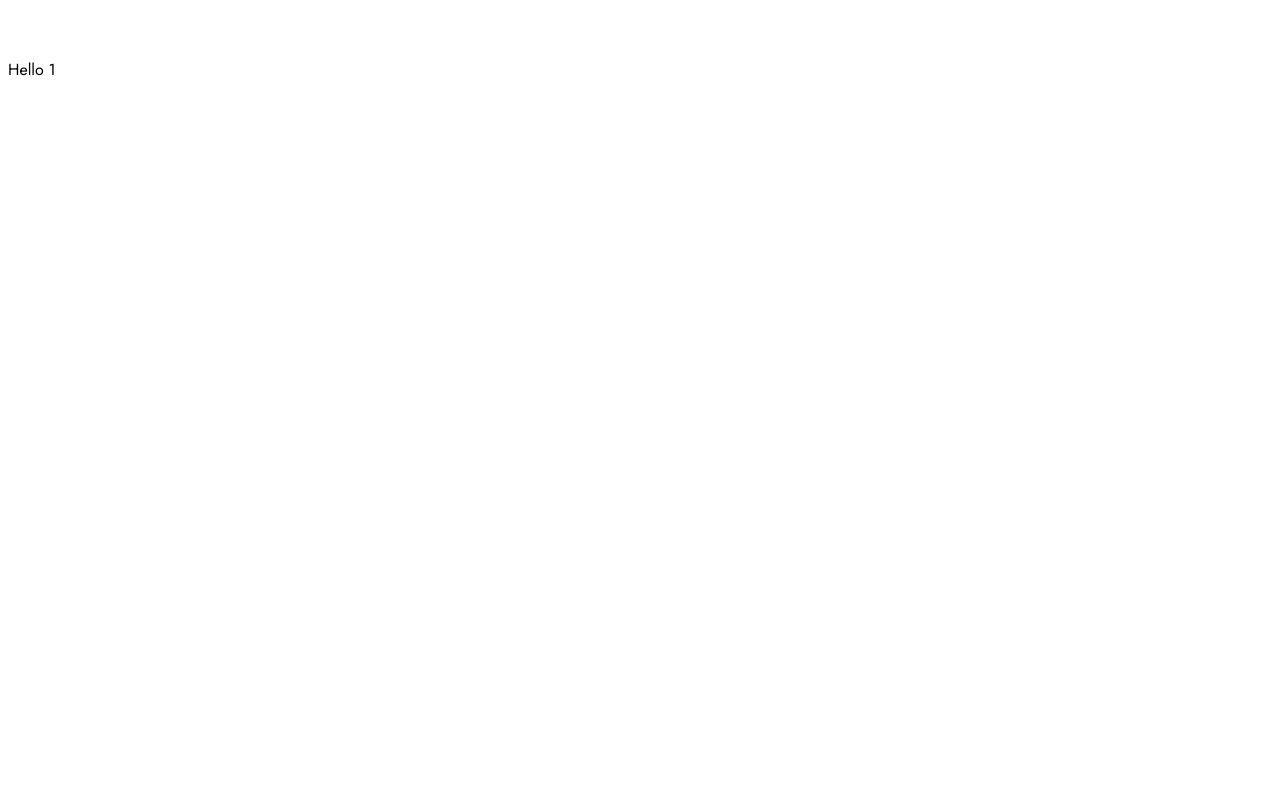
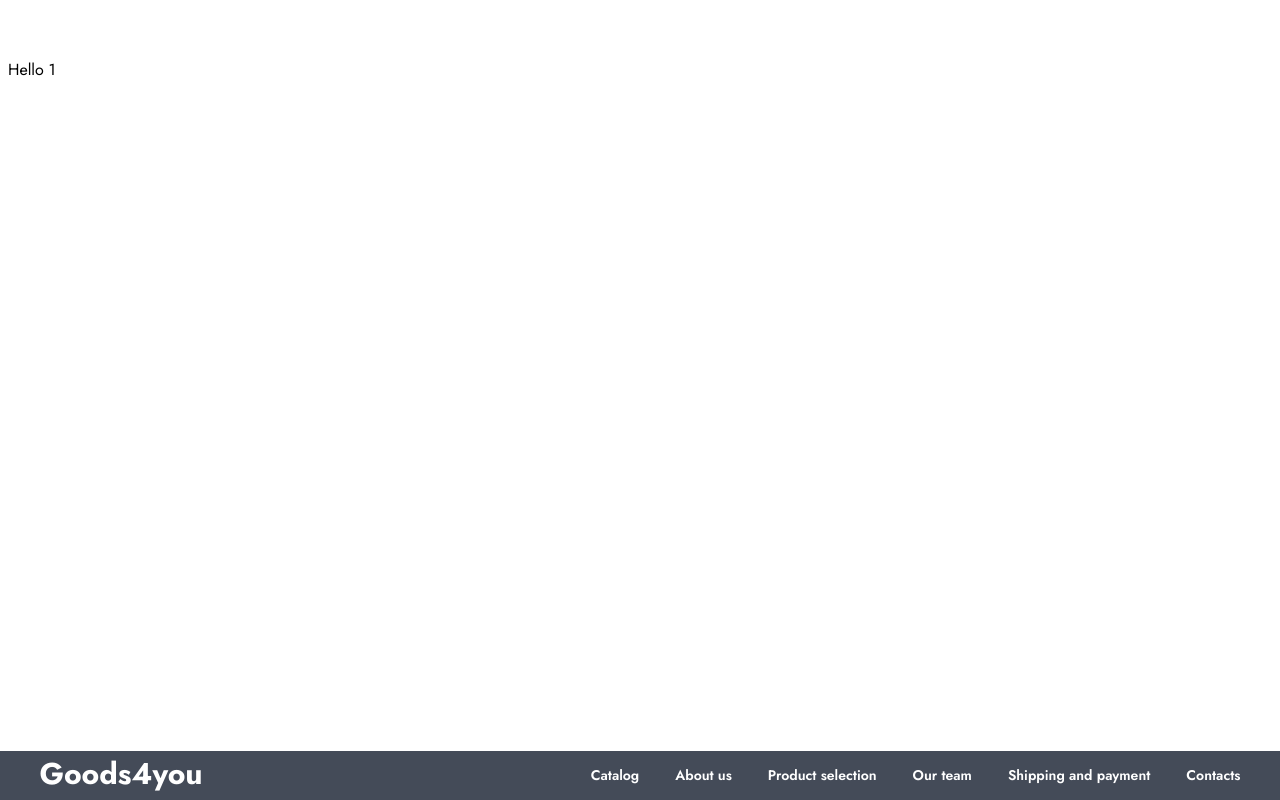
Before and after one commit to Rus7Iv/catalog-t1, a React (Vite) app: page / in a window 1280 px wide. Built offline with nearby package versions, Linux system fonts and the light colour scheme.

Commit message:
added footer and navigation

```diff
--- a/src/App.tsx
+++ b/src/App.tsx
@@ -1,3 +1,4 @@
+import Footer from "./components/Footer/Footer"
 import Header from "./components/Header/Header"
 import MainPage from "./pages/MainPage/MainPage"
 
@@ -6,6 +7,7 @@ function App() {
     <>
       <Header />
       <MainPage />
+      <Footer />
     </>
   )
 }
--- /dev/null
+++ b/src/components/Footer/Footer.styles.css
@@ -0,0 +1,11 @@
+.footer {
+  display: flex;
+  justify-content: center;
+  align-items: center;
+  background-color: #444B58;
+  position: fixed;
+  left: 0;
+  bottom: 0;
+  width: 100%;
+  margin: 0;
+}
--- /dev/null
+++ b/src/components/Footer/Footer.tsx
@@ -0,0 +1,11 @@
+import Navigation from '../Navigation/Navigation'
+import { FOOTER_LINKS } from './types/footerLinks'
+import './Footer.styles.css'
+
+const Footer = () => (
+  <div className='footer'>
+    <Navigation navLinks={FOOTER_LINKS} />
+  </div>
+)
+
+export default Footer
--- /dev/null
+++ b/src/components/Footer/types/footerLinks.ts
@@ -0,0 +1,10 @@
+import { NavLink } from "../../Navigation/types/interfaces"
+
+export const FOOTER_LINKS: NavLink[] = [
+  { href: '#', text: 'Catalog' },
+  { href: '#', text: 'About us' },
+  { href: '#', text: 'Product selection' },
+  { href: '#', text: 'Our team' },
+  { href: '#', text: 'Shipping and payment' },
+  { href: '#', text: 'Contacts' },
+]
--- a/src/components/Header/Header.styles.css
+++ b/src/components/Header/Header.styles.css
@@ -4,34 +4,5 @@
 }
 
 .header-container {
-  display: flex;
-  justify-content: space-between;
-  width: 1201px;
-  height: 49px;
   border-bottom: 1px solid rgba(255, 255, 255, 0.5);
 }
-
-.header-logo{
-  font-weight: 700;
-  font-size: 30px;
-  color: #fff;
-}
-
-.header-menu {
-  display: flex;
-  align-items: center;
-}
-
-.header-link {
-  font-weight: 600;
-  font-size: 14px;
-  color: #fff;
-  text-decoration: none;
-  margin-left: 36px;
-  display: flex;
-  align-items: center;
-}
-
-.header-link svg {
-  margin-left: 28px;
-}
--- a/src/components/Header/Header.tsx
+++ b/src/components/Header/Header.tsx
@@ -1,21 +1,11 @@
-import { HeaderProps } from './types/interfaces'
-import { NAV_LINKS } from './types/navLinks'
+import Navigation from '../Navigation/Navigation'
+import { HEADER_LINKS } from './types/headerLinks'
 import './Header.styles.css'
 
-const Header = ({ navLinks = NAV_LINKS }: HeaderProps) => (
+const Header = () => (
   <div className='header'>
-    <div className="header-container">
-      <div className='header-logo'>
-        Goods4you
-      </div>
-      <div className='header-menu'>
-        {navLinks.map(({ href, text, icon: Icon }) => (
-          <a href={href} className="header-link" key={text}>
-            {text}
-            {Icon && <Icon />}
-          </a>
-        ))}
-      </div>
+    <div className='header-container'>
+      <Navigation navLinks={HEADER_LINKS} />
     </div>
   </div>
 )
--- a/src/components/Header/types/navLinks.ts
+++ b/src/components/Header/types/headerLinks.ts
@@ -1,7 +1,7 @@
 import { CartIcon } from "../../../assets/CartIcon"
-import { NavLink } from "./interfaces"
+import { NavLink } from "../../Navigation/types/interfaces"
 
-export const NAV_LINKS: NavLink[] = [
+export const HEADER_LINKS: NavLink[] = [
   { href: '#', text: 'Catalog' },
   { href: '#', text: 'About us' },
   { href: '#', text: 'Product selection' },
--- /dev/null
+++ b/src/components/Navigation/Navigation.styles.css
@@ -0,0 +1,31 @@
+.navigation-container {
+  display: flex;
+  justify-content: space-between;
+  width: 1201px;
+  height: 49px;
+}
+
+.navigation-logo{
+  font-weight: 700;
+  font-size: 30px;
+  color: #fff;
+}
+
+.navigation-menu {
+  display: flex;
+  align-items: center;
+}
+
+.navigation-link {
+  font-weight: 600;
+  font-size: 14px;
+  color: #fff;
+  text-decoration: none;
+  margin-left: 36px;
+  display: flex;
+  align-items: center;
+}
+
+.navigation-link svg {
+  margin-left: 28px;
+}
--- /dev/null
+++ b/src/components/Navigation/Navigation.tsx
@@ -0,0 +1,20 @@
+import { NavProps } from './types/interfaces'
+import './Navigation.styles.css'
+
+const Navigation = ({ navLinks }: NavProps) => (
+  <div className="navigation-container">
+    <div className='navigation-logo'>
+      Goods4you
+    </div>
+    <div className='navigation-menu'>
+      {navLinks && navLinks.map(({ href, text, icon: Icon }) => (
+        <a href={href} className="navigation-link" key={text}>
+          {text}
+          {Icon && <Icon />}
+        </a>
+      ))}
+    </div>
+  </div>
+)
+
+export default Navigation
--- a/src/components/Header/types/interfaces.ts
+++ b/src/components/Navigation/types/interfaces.ts
@@ -4,6 +4,6 @@ export interface NavLink {
   icon?: React.ComponentType
 }
 
-export interface HeaderProps {
+export interface NavProps {
   navLinks?: NavLink[]
 }
```
